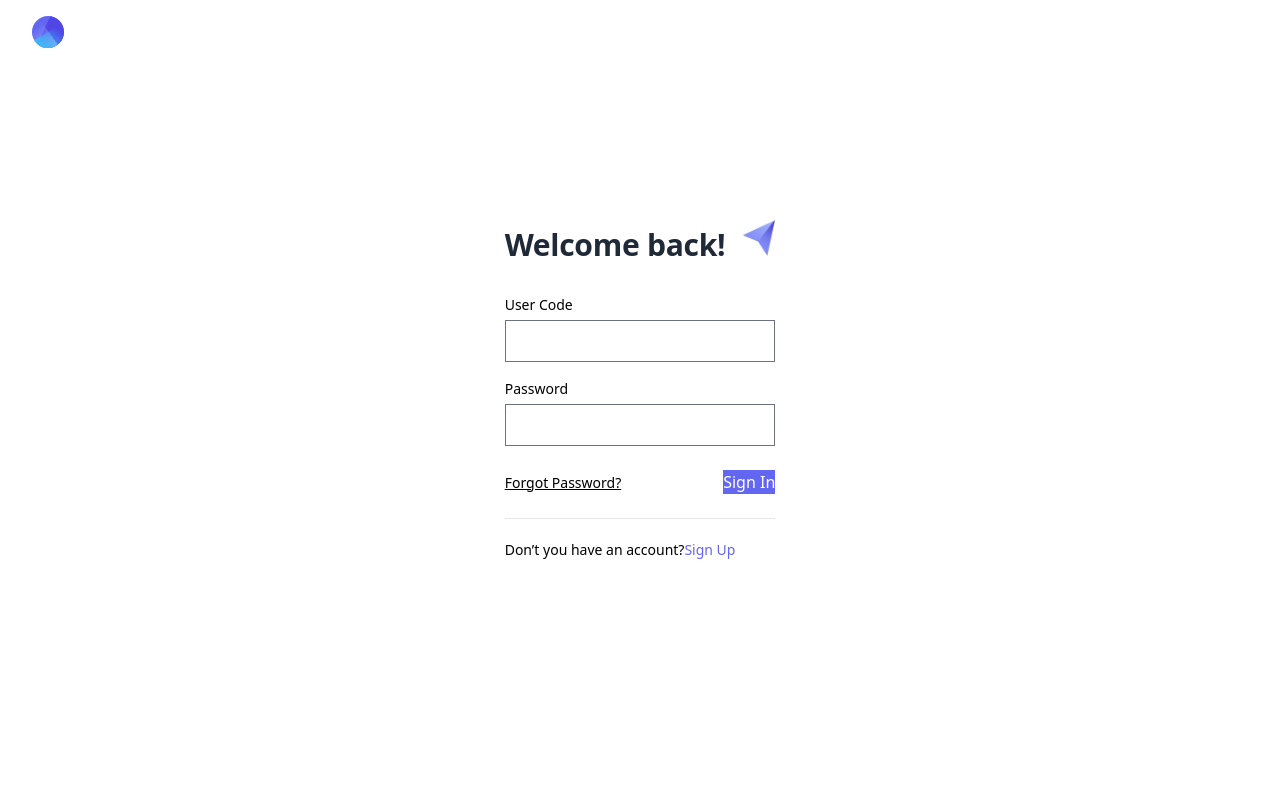
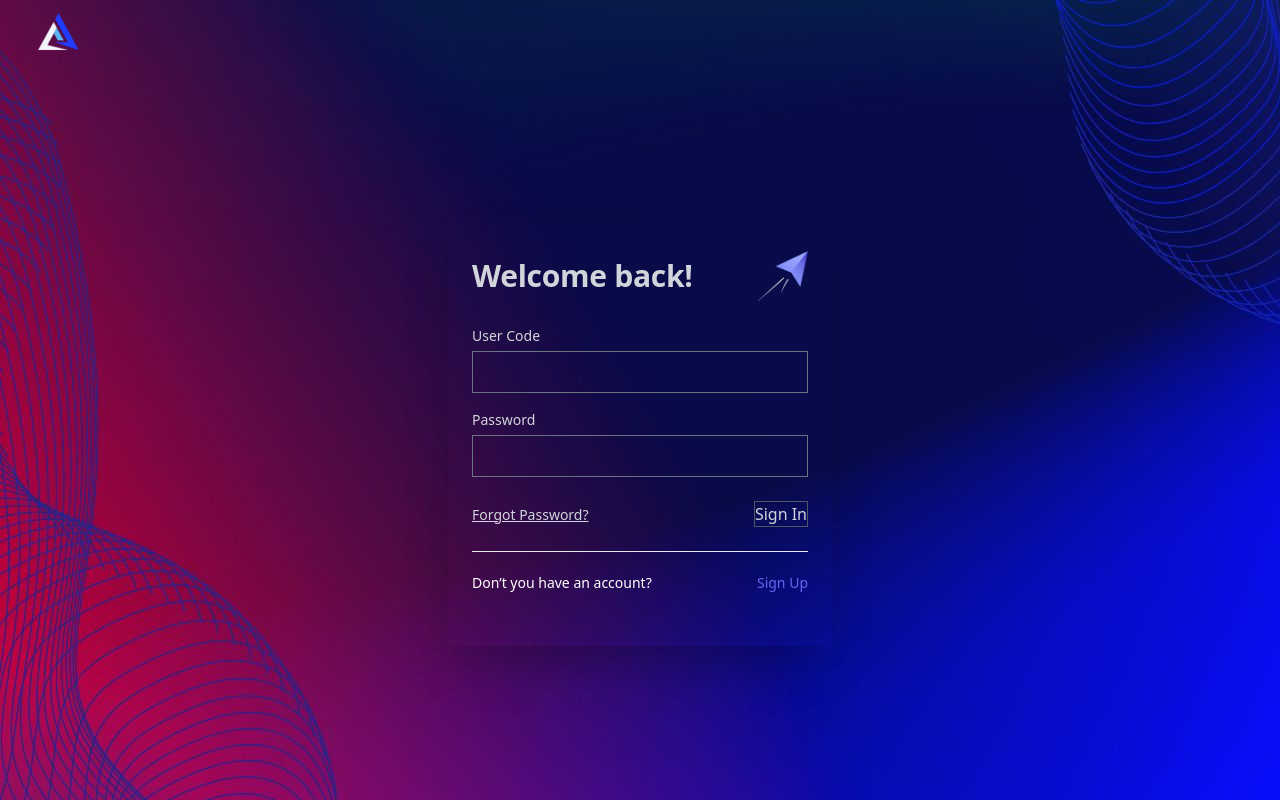
Before and after one commit to DanielGraham123/asri-pwa, a Next.js app: page / in a window 1280 px wide. Built offline with nearby package versions, Linux system fonts and the light colour scheme.

Commit message:
added background image to index

```diff
--- a/components/SignIn.jsx
+++ b/components/SignIn.jsx
@@ -2,6 +2,9 @@ import React, { useState } from "react";
 import Image from "next/image";
 
 import authDecor from "../assets/auth-decoration.png";
+import bgIndex from "../assets/auth-image.jpg";
+
+import logo from "../public/icon-192x192.png";
 
 import { useRouter } from "next/router";
 
@@ -20,57 +23,19 @@ const SignIn = () => {
   };
 
   return (
-    <div className="relative flex bgImage">
+    <div className="bg-bgIndex">
       <div className="w-full ">
         <div className="min-h-screen h-full flex flex-col after:flex-1">
           <div className="flex-1">
             <div className="flex items-center justify-between h-16 px-4 sm:px-6 lg:px-8">
-              <a className="block" href="index.html">
-                <svg width="32" height="32" viewBox="0 0 32 32">
-                  <defs>
-                    <linearGradient
-                      x1="28.538%"
-                      y1="20.229%"
-                      x2="100%"
-                      y2="108.156%"
-                      id="logo-a"
-                    >
-                      <stop stopColor="#A5B4FC" stopOpacity="0" offset="0%" />
-                      <stop stopColor="#A5B4FC" offset="100%" />
-                    </linearGradient>
-                    <linearGradient
-                      x1="88.638%"
-                      y1="29.267%"
-                      x2="22.42%"
-                      y2="100%"
-                      id="logo-b"
-                    >
-                      <stop stopColor="#38BDF8" stopOpacity="0" offset="0%" />
-                      <stop stopColor="#38BDF8" offset="100%" />
-                    </linearGradient>
-                  </defs>
-                  <rect fill="#6366F1" width="32" height="32" rx="16" />
-                  <path
-                    d="M18.277.16C26.035 1.267 32 7.938 32 16c0 8.837-7.163 16-16 16a15.937 15.937 0 01-10.426-3.863L18.277.161z"
-                    fill="#4F46E5"
-                  />
-                  <path
-                    d="M7.404 2.503l18.339 26.19A15.93 15.93 0 0116 32C7.163 32 0 24.837 0 16 0 10.327 2.952 5.344 7.404 2.503z"
-                    fill="url(#logo-a)"
-                  />
-                  <path
-                    d="M2.223 24.14L29.777 7.86A15.926 15.926 0 0132 16c0 8.837-7.163 16-16 16-5.864 0-10.991-3.154-13.777-7.86z"
-                    fill="url(#logo-b)"
-                  />
-                </svg>
-              </a>
+              <Image src={logo} width="50" height="50" />
             </div>
           </div>
-          <div className="max-w-md mx-auto px-4 py-8">
-            <h1 className="text-3xl text-gray-800 font-bold mb-6 flex items-center">
+          <div className="shadow-2xl max-w-sm w-3/4 mx-auto px-6 py-8">
+            <h1 className="text-3xl text-gray-300 font-bold mb-6 flex items-center justify-between">
               <span>Welcome back!</span>
               <Image
-                className="transform rotate-90 absolute top-6"
+                className="transform rotate-90 top-6"
                 src={authDecor}
                 width="50"
                 height="50"
@@ -78,7 +43,7 @@ const SignIn = () => {
               />
             </h1>
 
-            <form onSubmit={(e) => submitForm(e)}>
+            <form className="text-gray-300" onSubmit={(e) => submitForm(e)}>
               <div className="space-y-4">
                 <div>
                   <label
@@ -89,9 +54,10 @@ const SignIn = () => {
                   </label>
                   <input
                     id="code"
-                    className="form-input w-full"
+                    className="form-input w-full text-gray-300 bg-transparent"
                     type="text"
                     onChange={(e) => setUsername(e.target.value)}
+                    autoComplete="off"
                   />
                 </div>
                 <div>
@@ -103,9 +69,9 @@ const SignIn = () => {
                   </label>
                   <input
                     id="password"
-                    className="form-input w-full"
+                    className="form-input text-gray-300 w-full bg-transparent"
                     type="password"
-                    autoComplete="off"
+                    autoComplete="new-password"
                     onChange={(e) => setPassword(e.target.value)}
                   />
                 </div>
@@ -121,15 +87,15 @@ const SignIn = () => {
                 </div>
                 <button
                   type="submit"
-                  className="btn bg-indigo-500 hover:bg-indigo-600 text-white ml-3"
+                  className="btn bg-transparent border border-gray-600 hover:bg-indigo-800 hover:border-none duration-300 hover:scale-110 text-gray-300 ml-3"
                 >
                   Sign In
                 </button>
               </div>
             </form>
-            <div className="pt-5 mt-6 border-t border-gray-200">
-              <div className="text-sm">
-                Don’t you have an account?
+            <div className="pt-5 mt-6 border-t text-white border-gray-200">
+              <div className="text-sm flex justify-between">
+                <span> Don’t you have an account?</span>
                 <a
                   className="font-medium text-indigo-500 hover:text-indigo-600"
                   href="signup.html"
--- a/styles/globals.css
+++ b/styles/globals.css
@@ -10,4 +10,10 @@
 @import "additional-styles/flatpickr.css";
 @import "additional-styles/theme.css";
 
+@layer components {
+  .bgImage {
+    @apply z-10 bg-no-repeat bg-bgIndex bg-cover w-full;
+  }
+}
+
 @tailwind utilities;
--- a/tailwind.config.js
+++ b/tailwind.config.js
@@ -9,7 +9,7 @@ module.exports = {
   theme: {
     extend: {
       backgroundImage: {
-        "auth-image": "url('/assets/auth-image.jpg')",
+        bgIndex: "url('/auth-image2.jpg')",
       },
       boxShadow: {
         DEFAULT:
```
Also changed, not shown: public/auth-image.jpg (added), public/auth-image2.jpg (added).
